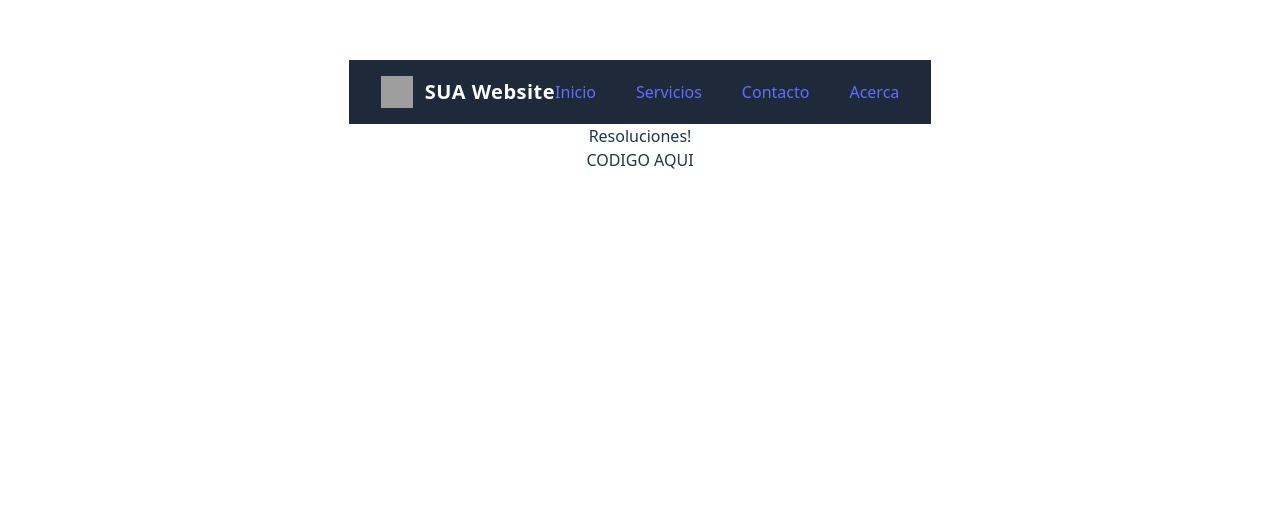
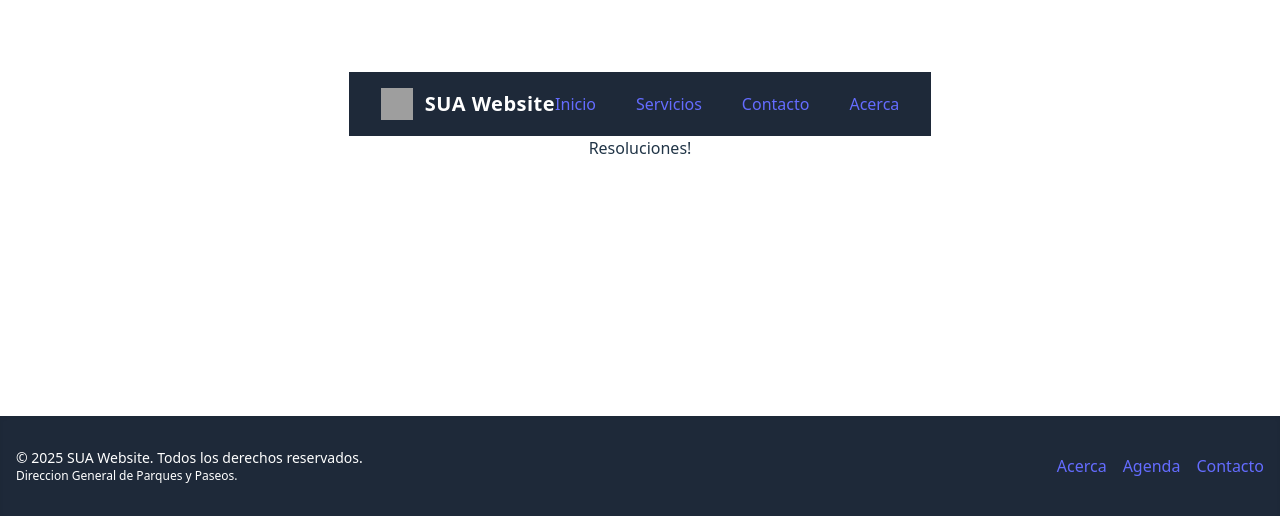
Before and after one commit to MatiasRamirez3097/sua-webservices, a React (Vite) app: page /resoluciones in a window 1280 px wide. Shown: the part 284-800 px from the top of the page. Built offline with nearby package versions, Linux system fonts and the light colour scheme; grey boxes are pictures that could not be loaded.

Commit message:
footer creation

```diff
--- a/src/components/footer/Footer.jsx
+++ b/src/components/footer/Footer.jsx
@@ -1,6 +1,18 @@
 const Footer = () => {
     return (
-        <div>CODIGO AQUI</div>
+        <footer className="bg-gray-800 text-white py-8 fixed bottom-0 left-0 w-full shadow-inner">
+            <div className="max-w-7xl mx-auto px-4 flex flex-col sm:flex-row justify-between items-center text-center sm:text-left">
+                <div div className="flex flex-col space-y-1 sm:space-y-0 sm:items-start">
+                    <p className="text-sm">&copy; 2025 SUA Website. Todos los derechos reservados.</p>
+                    <p className="text-xs">Direccion General de Parques y Paseos.</p>
+                </div>
+                <div className="flex space-x-4 mt-4 sm:mt-0">
+                    <a href="#" className="hover:text-gray-400">Acerca</a>
+                    <a href="#" className="hover:text-gray-400">Agenda</a>
+                    <a href="#" className="hover:text-gray-400">Contacto</a>
+                </div>
+            </div>
+        </footer>
     )
 }
 
```
